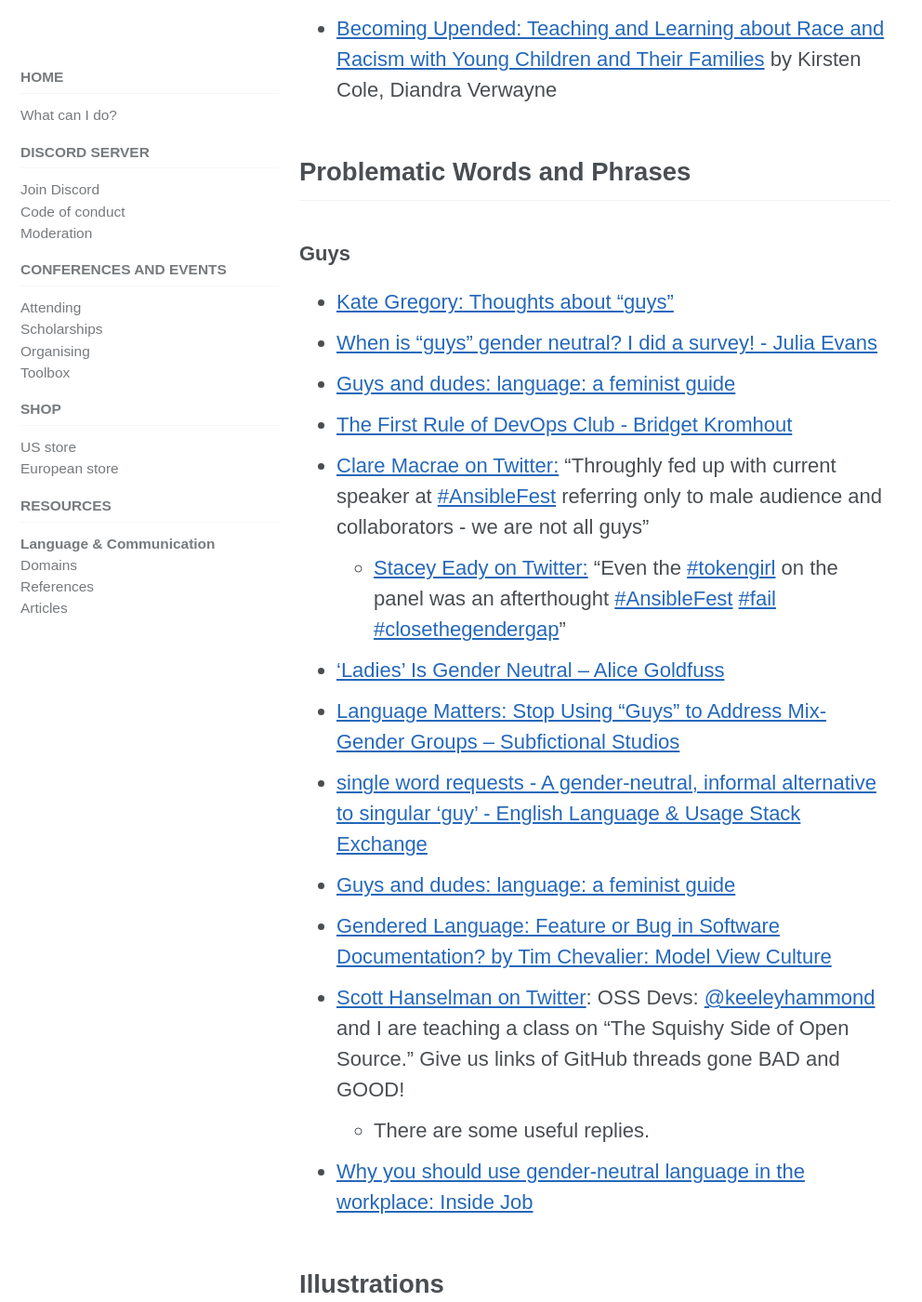
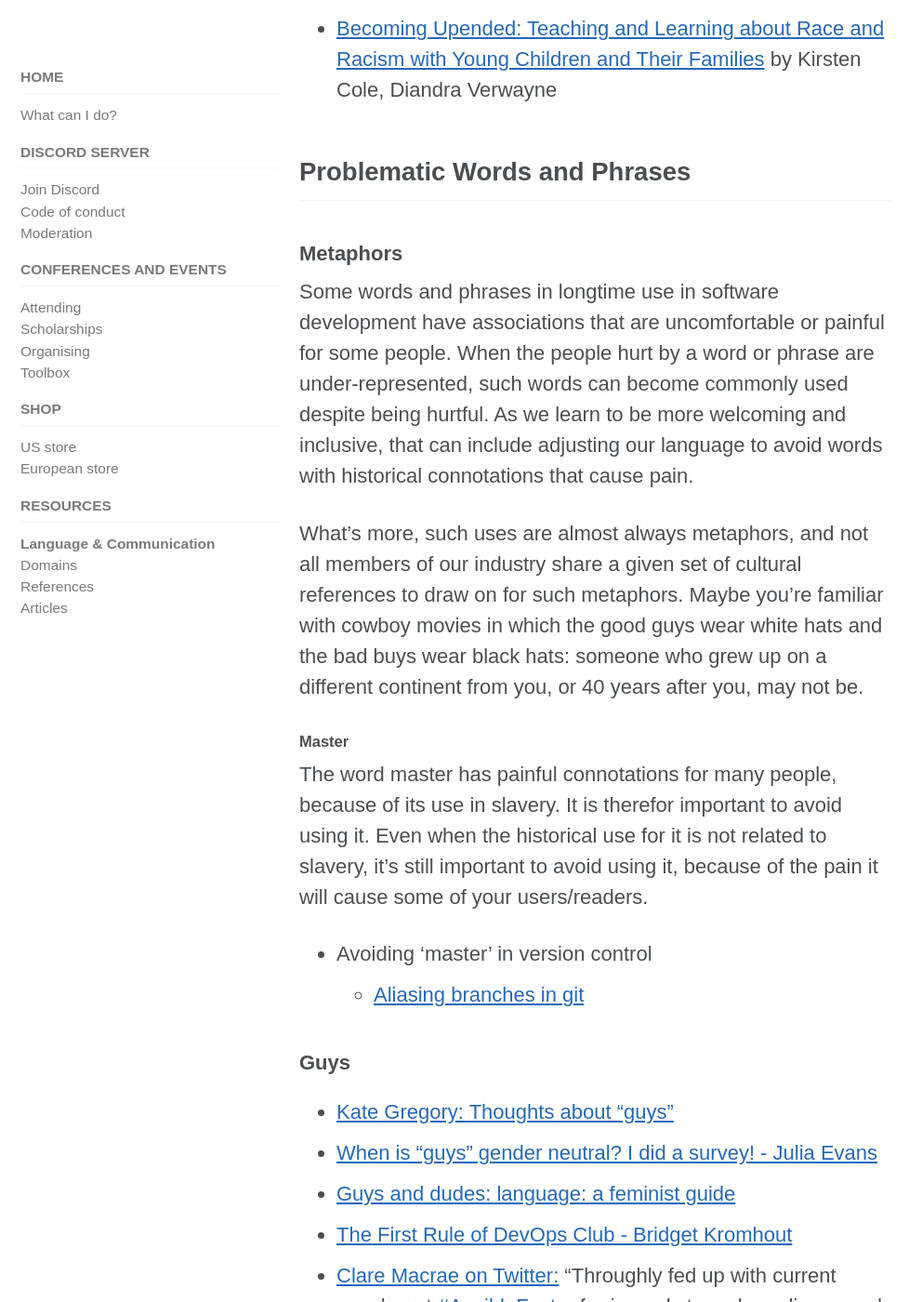
Before and after one commit to include-cpp/include-cpp.github.io, a Jekyll site: the page built from resources/language/index.md, in a window 1280 px wide and 1400 px high, scrolled down 2334 px. Shown: the whole window at 93% size, without its empty margins (0-992 px from the left). Built offline with Jekyll 4.4.1, drawn with Linux system fonts in a browser that asks for light colours; cached includes are drawn as plain includes; nearby versions of some CDN libraries.

Commit message:
Add Metaphors and Master sections

```diff
--- a/resources/language/index.md
+++ b/resources/language/index.md
@@ -61,11 +61,20 @@ title: Language and Communication
 
 ## Problematic Words and Phrases
 
-<!-- ### Metaphors -->
+### Metaphors
+
+Some words and phrases in longtime use in software development have associations that are uncomfortable or painful for some people. When the people hurt by a word or phrase are under-represented, such words can become commonly used despite being hurtful. As we learn to be more welcoming and inclusive, that can include adjusting our language to avoid words with historical connotations that cause pain.
+
+What's more, such uses are almost always metaphors, and not all members of our industry share a given set of cultural references to draw on for such metaphors. Maybe you're familiar with cowboy movies in which the good guys wear white hats and the bad buys wear black hats: someone who grew up on a different continent from you, or 40 years after you, may not be.
 
 <!-- #### Blacklist -->
 
-<!-- #### Master -->
+#### Master
+
+The word master has painful connotations for many people, because of its use in slavery. It is therefor important to avoid using it. Even when the historical use for it is not related to slavery, it's still important to avoid using it, because of the pain it will cause some of your users/readers.
+
+* Avoiding 'master' in version control
+  * [Aliasing branches in git](https://stackoverflow.com/a/549949/104370)
 
 ### Guys
 
```
